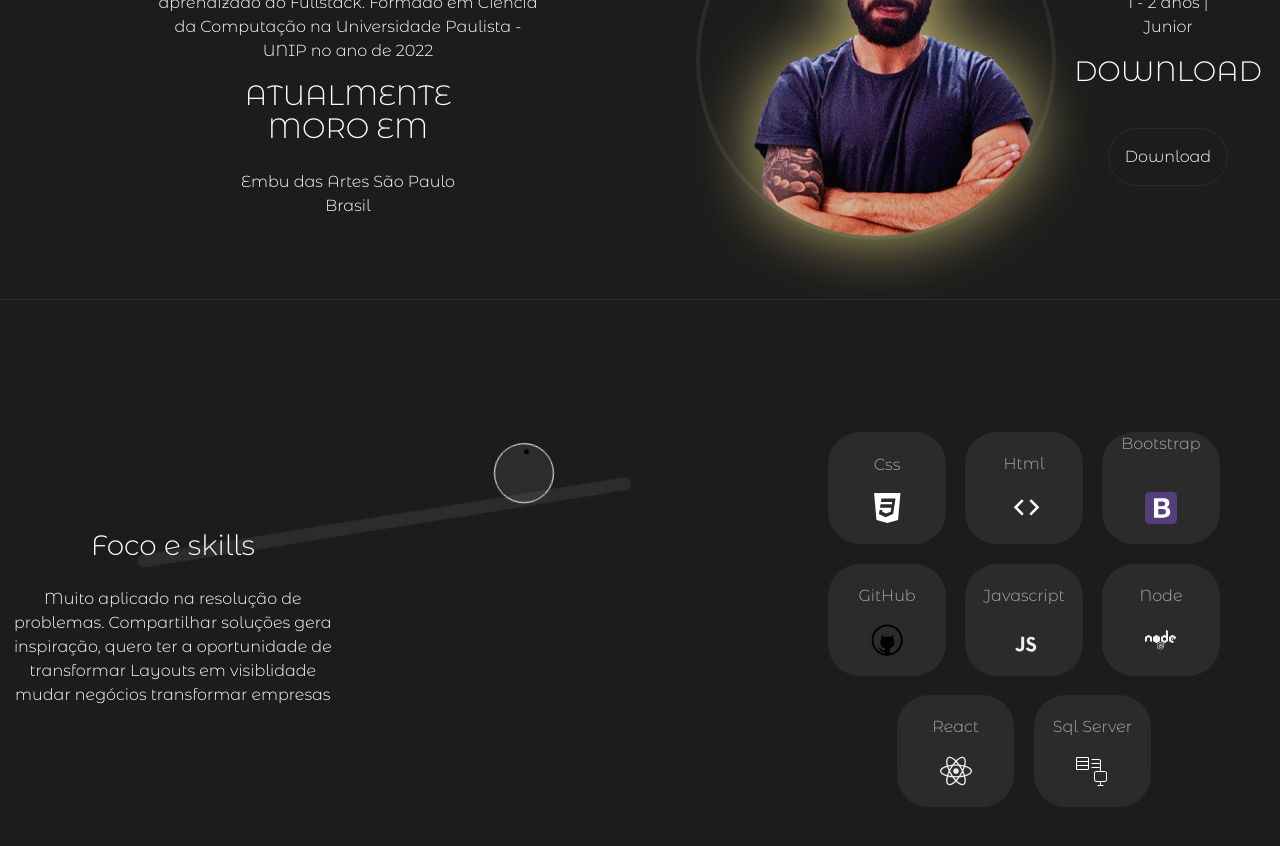
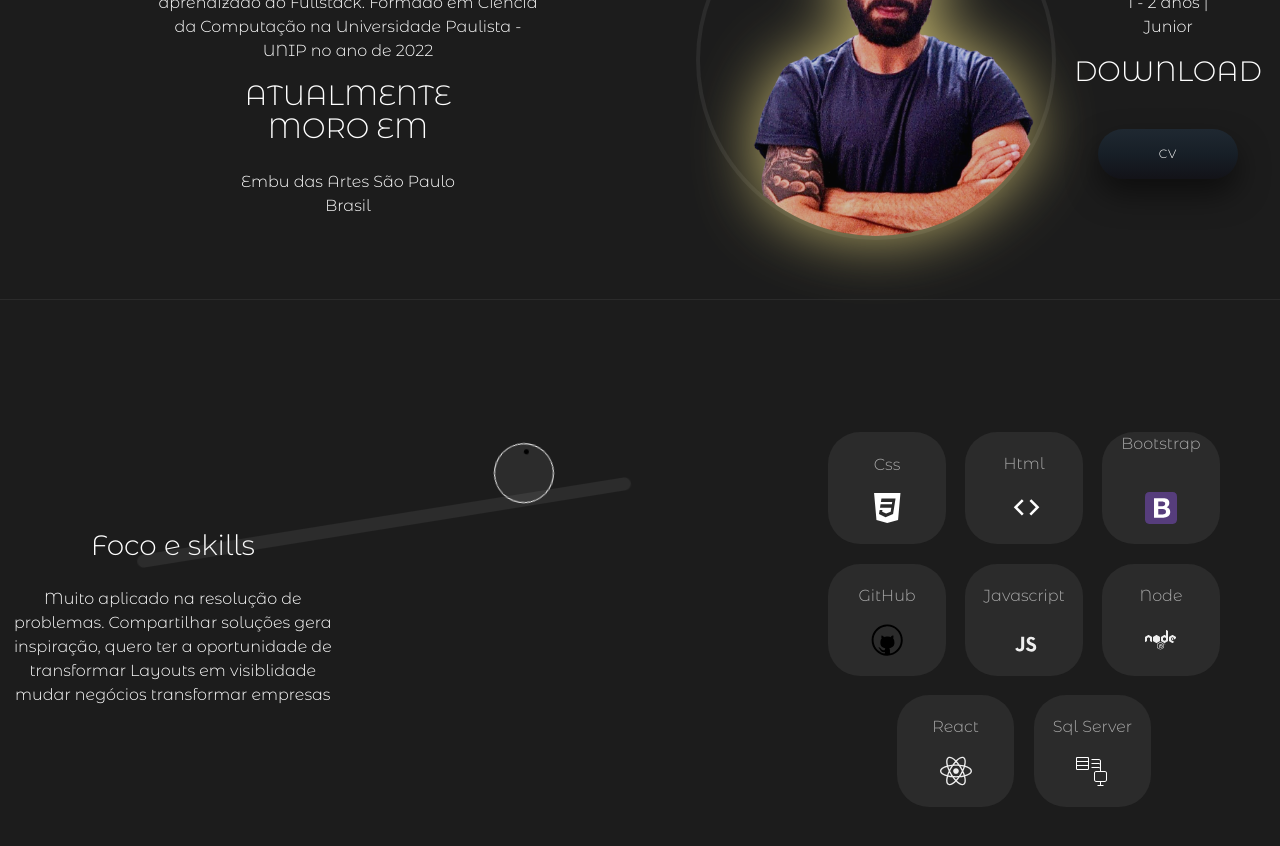
Before and after one commit to adrianodisam/NovoPortifolio, a React (Create React App) app: page / in a window 1280 px wide. Shown: the part 820-1666 px from the top of the page. Built offline with nearby package versions, Linux system fonts and the light colour scheme.

Commit message:
botão animado

```diff
--- a/src/componentes/Download/Download.js
+++ b/src/componentes/Download/Download.js
@@ -5,9 +5,13 @@ import resume from '../Download/Adriano.pdf';
 const Download = () => {
   return (
     <div className={Styles.Container}>
-      <a href={resume} download="Adriano.pdf">
-        Download
-      </a>
+      <button className={Styles.btn}>
+        <a href={resume} download="Adriano.pdf">
+          {' '}
+          <span className={Styles.btn_text_one}>CV</span>
+          <span className={Styles.btn_text_two}>Download</span>
+        </a>
+      </button>
     </div>
   );
 };
--- a/src/componentes/Download/Download.module.css
+++ b/src/componentes/Download/Download.module.css
@@ -1,4 +1,4 @@
-.Container {
+/* .Container {
   align-items: center;
   display: flex;
   justify-content: center;
@@ -16,4 +16,50 @@
 }
 .Container:hover {
   background-color: hsla(0, 0%, 37%, 0.1);
+} */
+
+.btn {
+  width: 140px;
+  height: 50px;
+  background: linear-gradient(to top, #0015, #1237, #2348);
+  color: #fff;
+  border-radius: 50px;
+  border: none;
+  outline: none;
+  cursor: pointer;
+  position: relative;
+  box-shadow: 0 15px 30px rgba(0, 0, 0, 0.5);
+  overflow: hidden;
 }
+
+.btn span {
+  font-size: 12px;
+  text-transform: uppercase;
+  letter-spacing: 1px;
+  transition: top 0.5s;
+  color: #fff;
+}
+
+.btn_text_one {
+  position: absolute;
+  width: 100%;
+  top: 50%;
+  left: 0;
+  transform: translateY(-50%);
+}
+
+.btn_text_two {
+  position: absolute;
+  width: 100%;
+  top: 150%;
+  left: 0;
+  transform: translateY(-50%);
+}
+
+.btn:hover .btn_text_one {
+  top: -100%;
+}
+
+.btn:hover .btn_text_two {
+  top: 50%;
+}
```
